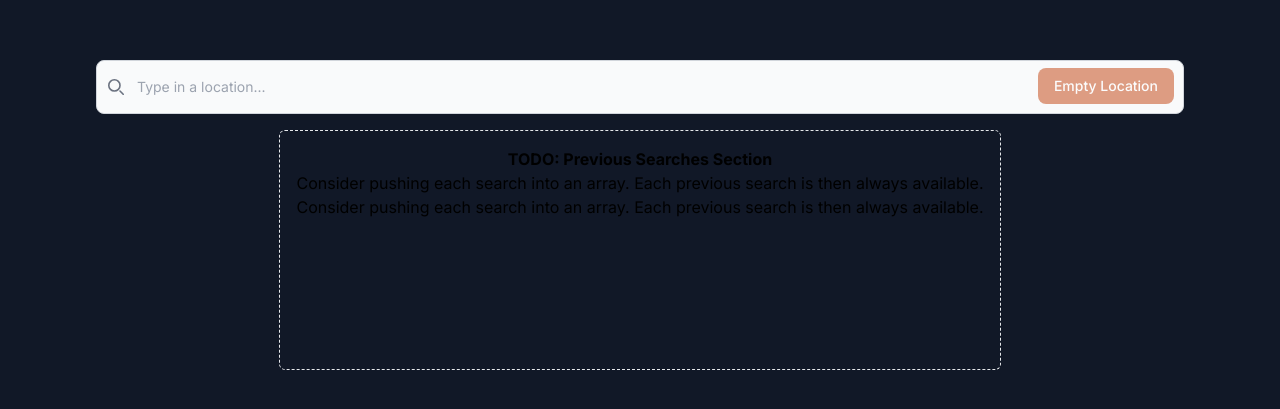
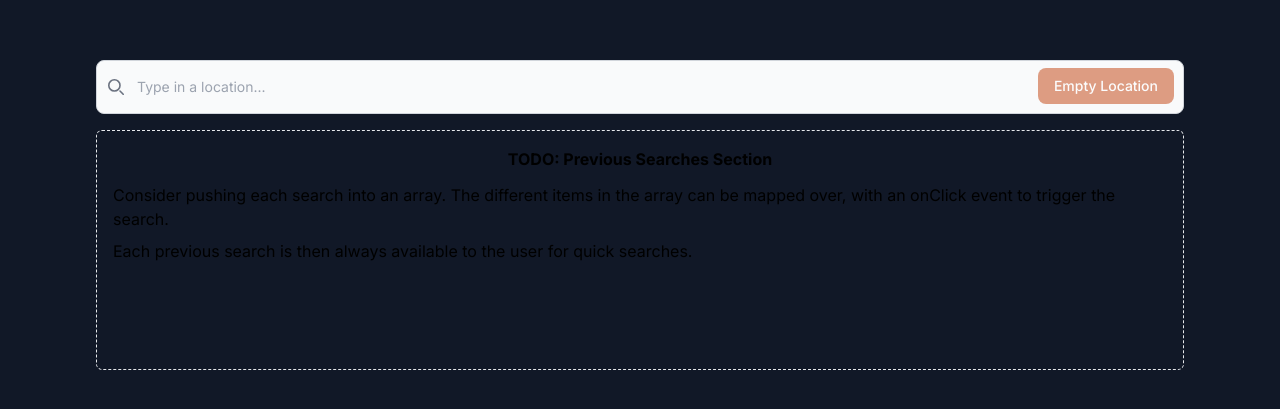
Before and after one commit to rueGooner/pah, a Next.js app: page / in a window 1280 px wide. Shown: the part 177-586 px from the top of the page. Built offline with nearby package versions, Linux system fonts and the light colour scheme.

Commit message:
add previous search copy

```diff
--- a/app/page.tsx
+++ b/app/page.tsx
@@ -7,10 +7,10 @@ export default function Home() {
       className="flex min-h-screen flex-col items-center md:justify-center p-4 md:p-24 bg-gray-900"
     >
       <SearchBar />
-      <div className="flex flex-col border border-dashed p-4 rounded-md h-60 items-center my-4 order-1 md:order-2">
-        <h2 className='font-bold'>TODO: Previous Searches Section</h2>
-        <p>Consider pushing each search into an array. Each previous search is then always available.</p>
-        <p>Consider pushing each search into an array. Each previous search is then always available.</p>
+      <div className="flex flex-col border border-dashed p-4 rounded-md h-60  my-4 order-1 md:order-2">
+        <h2 className='font-bold text-center pb-3'>TODO: Previous Searches Section</h2>
+        <p className='pb-2 text-left'>Consider pushing each search into an array. The different items in the array can be mapped over, with an onClick event to trigger the search.</p>
+        <p className='pb-2'>Each previous search is then always available to the user for quick searches.</p>
       </div>
     </main>
   );
```
